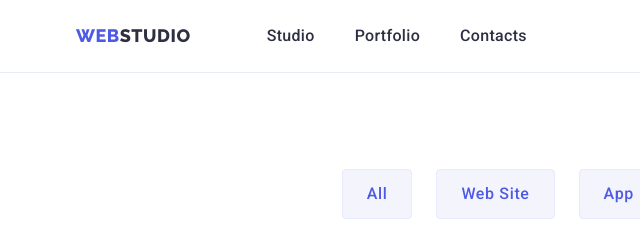
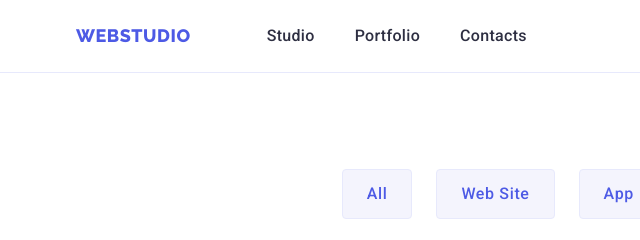
Before and after one commit to gostraa/goit-markup-hw-03, a plain HTML site: page portfolio.html in a window 1280 px wide. Shown: the top 240 px of the page, 0-640 px from the left. Drawn offline with nearby package versions, Linux system fonts and the light colour scheme.

Commit message:
rename class for logo

```diff
--- a/css/styles.css
+++ b/css/styles.css
@@ -107,7 +107,7 @@ header{
 
 /* LOGO */
 
-.logo.part{
+.logo-part{
     color: var(--secondary-bg-color);
 }
 
```
Also changed, not shown: index.html (+1 -1 lines).
